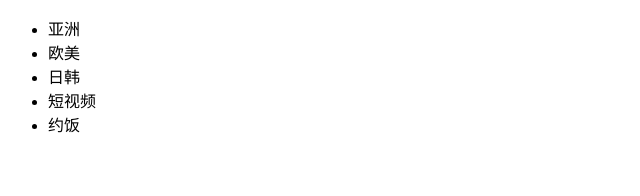
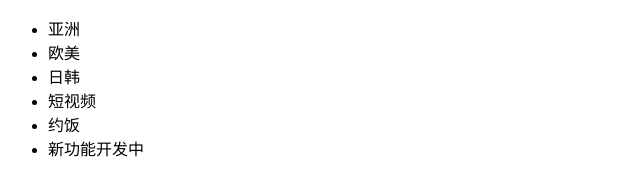
Before and after one commit to Zhangwencheng56/dbHot, a plain HTML site: page index.html in a window 1280 px wide. Shown: the whole page, without its empty margins (0-640 px from the left). Drawn offline with Linux system fonts and the light colour scheme.

Commit message:
新功能

```diff
--- a/index.html
+++ b/index.html
@@ -13,6 +13,7 @@
       <li>日韩</li>
       <li>短视频</li>
       <li>约饭</li>
+      <li>新功能开发中</li>
     </ul>
   </body>
 </html>
```
